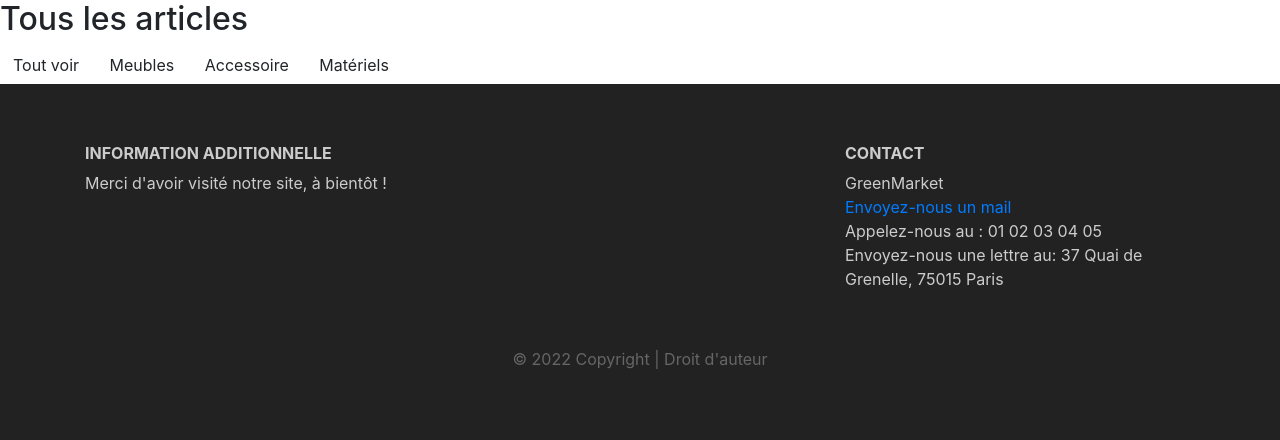
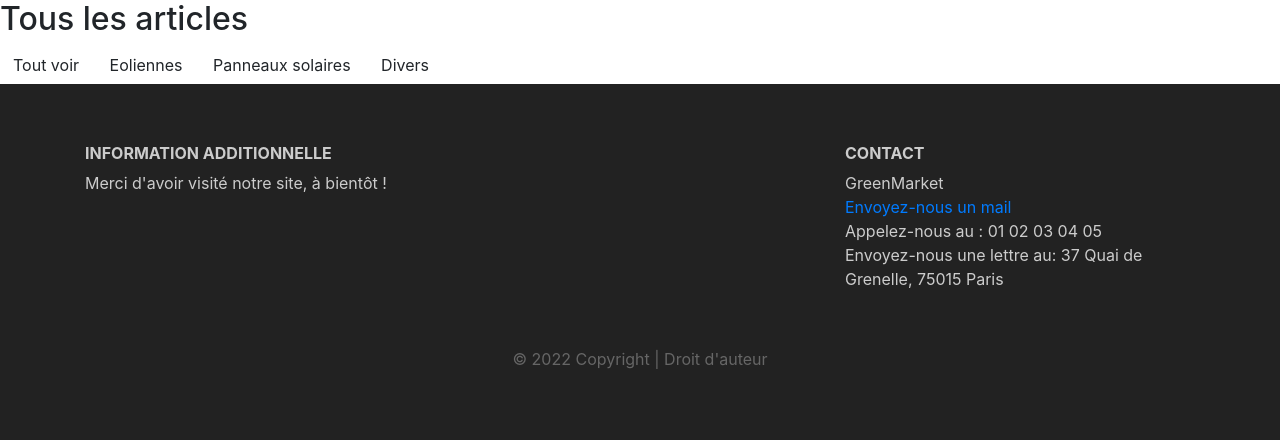
Before and after one commit to Hawa37/Projet-WEB-pour-l-NRJ, a PHP site: page /Parcourir.php in a window 1280 px wide. Shown: the part 57-497 px from the top of the page. Run offline with PHP 8.4, Linux system fonts and the light colour scheme.

Commit message:
Update Parcourir.php

```diff
--- a/Parcourir.php
+++ b/Parcourir.php
@@ -45,9 +45,9 @@
 
 			  <form action="parcourir.php" method="post">
 			  	 <button class="btn active" name="tout" >Tout voir</button>
-			 	 <button class="btn" name="meubles"> Meubles </button>
-			 	  <button class="btn" name="accessoire"> Accessoire </button>
-			 	  <button class="btn" name="materiels"> Matériels </button>
+			 	 <button class="btn" name="eolienne"> Eoliennes </button>
+			 	  <button class="btn" name="solaire"> Panneaux solaires </button>
+			 	  <button class="btn" name="divers"> Divers </button>
 
 				<input type='hidden' name='idarticle' >
 
@@ -105,9 +105,9 @@ echo "Database not found";
 }
 }
 
-if (isset($_POST["meubles"])) {
+if (isset($_POST["eolienne"])) {
 if ($db_found) {
-$sql = "SELECT * FROM articles WHERE articles.categorie = 'meuble'";
+$sql = "SELECT * FROM articles WHERE articles.categorie = 'eolienne'";
 
 $result = mysqli_query($db_handle, $sql);
 
@@ -143,9 +143,9 @@ echo "Database not found";
 }
 }
 
-if (isset($_POST["accessoire"])) {
+if (isset($_POST["solaire"])) {
 if ($db_found) {
-$sql = "SELECT * FROM articles WHERE articles.categorie = 'accessoire'";
+$sql = "SELECT * FROM articles WHERE articles.categorie = 'solaire'";
 
 $result = mysqli_query($db_handle, $sql);
 
@@ -181,9 +181,9 @@ echo "Database not found";
 }
 }
 
-if (isset($_POST["materiels"])) {
+if (isset($_POST["divers"])) {
 if ($db_found) {
-$sql = "SELECT * FROM articles WHERE articles.categorie = 'materiels'";
+$sql = "SELECT * FROM articles WHERE articles.categorie = 'divers'";
 
 $result = mysqli_query($db_handle, $sql);
 
```
